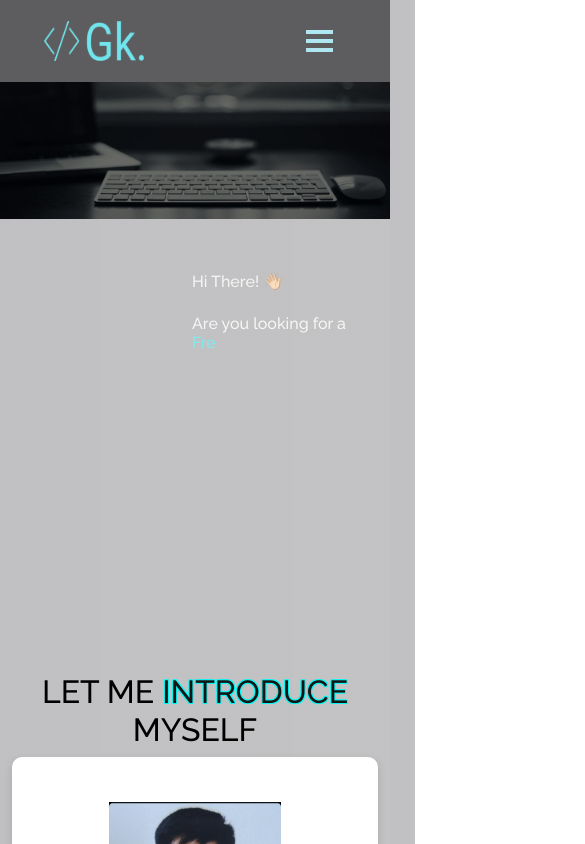
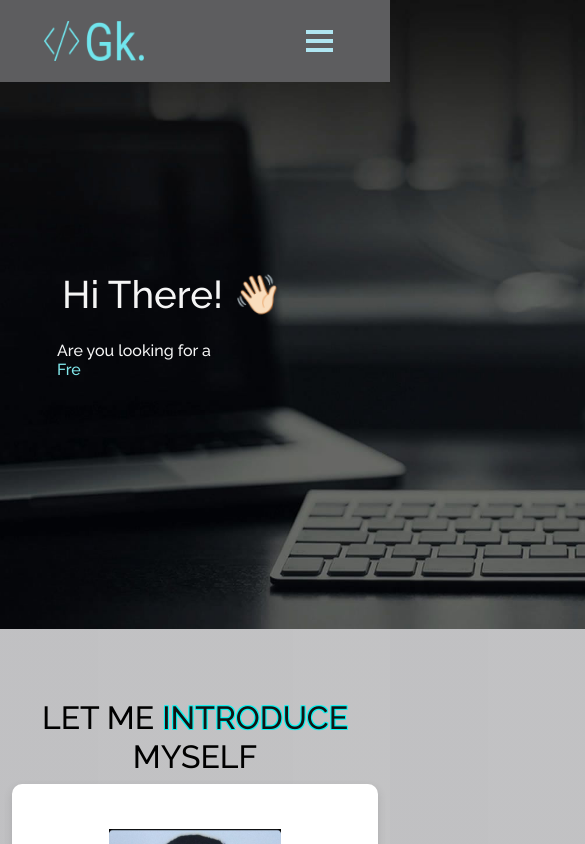
Before and after one commit to gokul-24/Portfolio-master, a React (Create React App) app: page / in a window 390 px wide. Shown: the top 844 px of the page, 585 px wide, since content can reach past the window. Built offline with nearby package versions, Linux system fonts and the light colour scheme.

Commit message:
Update style.css

```diff
--- a/src/style.css
+++ b/src/style.css
@@ -312,18 +312,19 @@ button:focus {
   }
   .home-section{
     background-image: url(./Assets/home2.jpg);
-    background-size: contain;
-    background-repeat: no-repeat;
+    width: 767px !important;
   }
-
+  .home-section background-image{
+    width: 50px !important;
+  };
   .heading {
     font-size: 1em !important;
-    padding-left: 180px !important;
+    padding-left: 50px !important;
   }
 
   .heading-name {
     font-size:1em !important;
-    padding-left: 180px !important;
+    padding-left: 45px !important;
   }
 }
 
@@ -334,7 +335,6 @@ button:focus {
   padding-bottom: 70px !important;
   padding-top: 70px !important;
 }
-
 /* -------------------------end custom-----------------------------------------*/
 
 /* --------------------------------------------- skills ---------------------------------------*/
```
